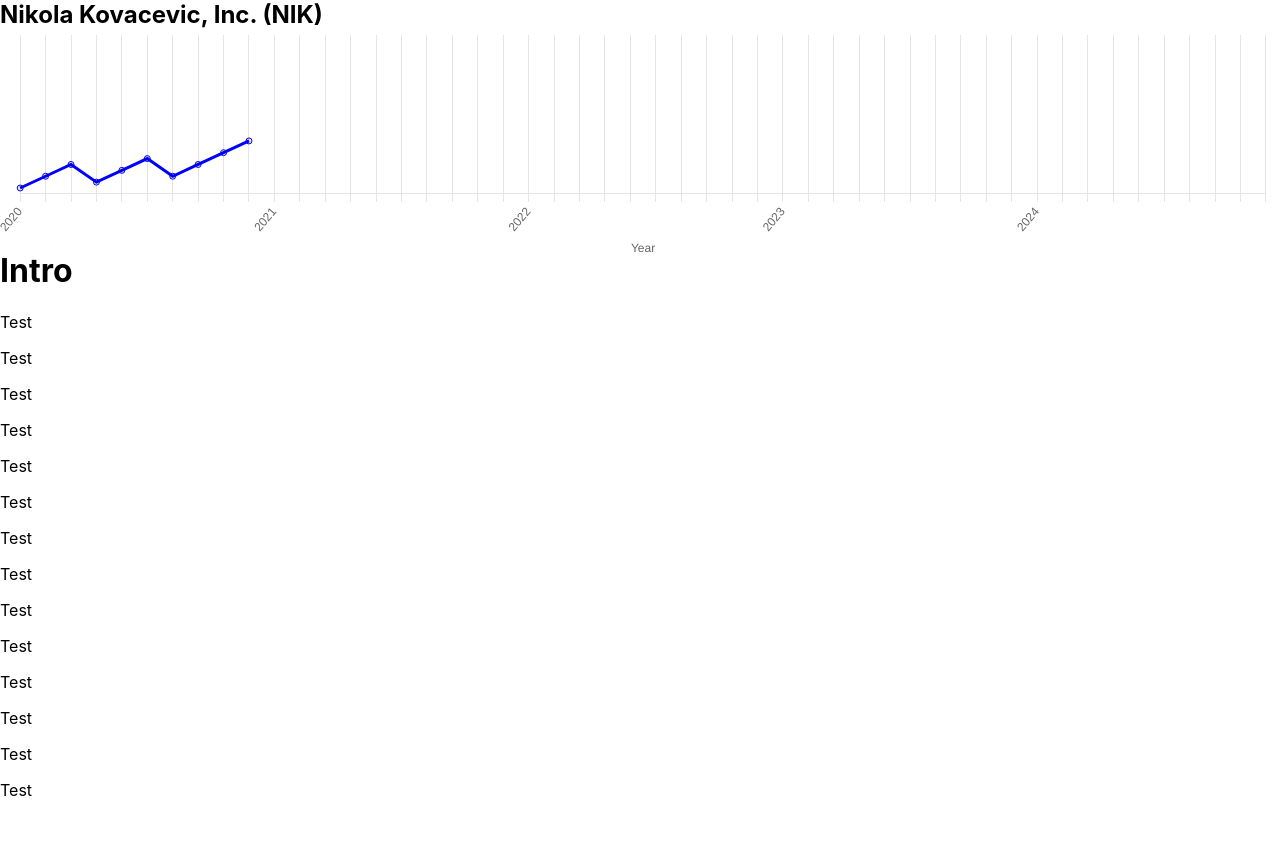
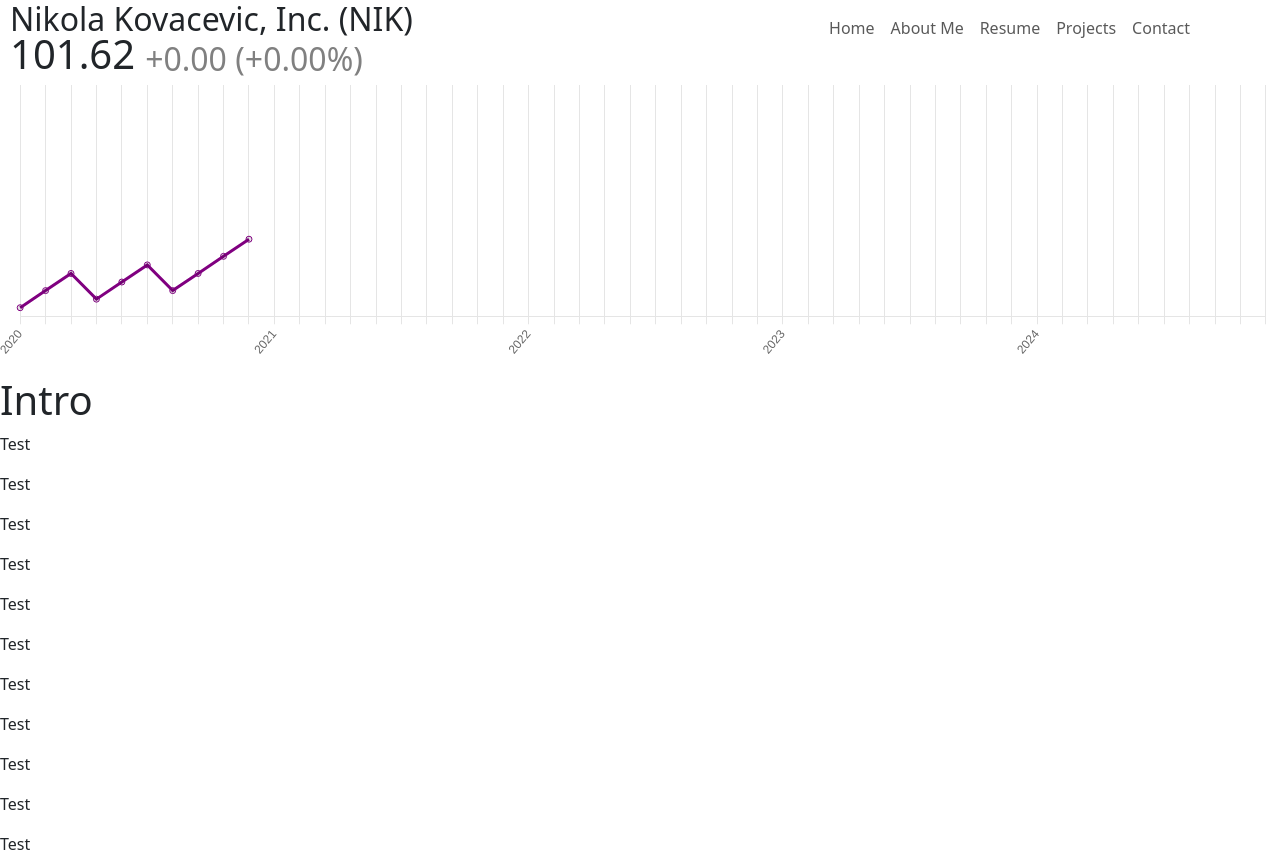
Before and after one commit to nkovace3/Portfolio, a React (Create React App) app in the folder portfolio-website/: page / in a window 1280 px wide. Before the commit the page ends 800 px from the top, so only its background shows below. Built offline with nearby package versions, Linux system fonts and the light colour scheme.

Commit message:
Added NavBar.

```diff
--- a/portfolio-website/package.json
+++ b/portfolio-website/package.json
@@ -6,8 +6,10 @@
     "@testing-library/jest-dom": "^5.17.0",
     "@testing-library/react": "^13.4.0",
     "@testing-library/user-event": "^13.5.0",
+    "bootstrap": "^5.3.2",
     "chart.js": "^4.4.1",
     "react": "^18.2.0",
+    "react-bootstrap": "^2.9.2",
     "react-dom": "^18.2.0",
     "react-scripts": "5.0.1",
     "web-vitals": "^2.1.4"
--- a/portfolio-website/public/index.html
+++ b/portfolio-website/public/index.html
@@ -3,6 +3,7 @@
   <head>
     <meta charset="utf-8" />
     <link rel="icon" href="%PUBLIC_URL%/favicon.ico" />
+    <link href='https://fonts.googleapis.com/css?family=Roboto' rel='stylesheet'>
     <meta name="viewport" content="width=device-width, initial-scale=1" />
     <meta name="theme-color" content="#000000" />
     <meta
--- a/portfolio-website/src/App.css
+++ b/portfolio-website/src/App.css
@@ -1,42 +1,6 @@
-/*
 .main-container {
-  margin-top: 200px;
-  flex: 1;
-  display: flex;
-  flex-direction: column;
-  overflow-y: auto;
-  height: calc(100vh - 230px);
-  scroll-snap-type: y mandatory;
-}
-
-.intro {
-  scroll-snap-align: start;
-  height: calc(100vh - 230px);
-}
-
-.about-me {
-  scroll-snap-align: start;
-  height: calc(100vh - 230px);
-}
-
-.resume {
-  scroll-snap-align: start;
-  height: calc(100vh - 230px);
-}
-
-.projects {
-  scroll-snap-align: start;
-  height: calc(100vh - 230px);
-}
-
-.contact {
-  scroll-snap-align: start;
-  height: calc(100vh - 230px);
-}
-*/
-.main-container {
-  margin-top: 230px;
- height: calc(100vh - 230px);
+  margin-top: 320px;
+ height: calc(100vh - 320px);
   flex: 1;
   display: flex;
   flex-direction: column;
@@ -50,21 +14,21 @@
 .projects,
 .contact {
   scroll-snap-align: start;
-  height: calc(100vh - 230px);
+  height: calc(100vh - 320px);
 }
 .chart-container {
   position: fixed;
   top: 0;
   left: 0;
   width: 100%;
-  height: 230px;
+  height: 280px;
   z-index: 1000;
 
 }
 
 .chart {
   position: absolute;
-  top: 30px; /* Adjusted to give space for the header */
+  top: 80px; /* Adjusted to give space for the header */
   left: 0;
   width: 100%;
   height: 100%;
@@ -72,13 +36,39 @@
 }
 
 .header {
+  margin-left: 10px;
   margin-top: 0px;
   position: fixed;
   top: 0;
   left: 0;
-  width: 100%;
+  width: 500px;
   height: 30px;
   display: flex;
   z-index: 1001;
 
 }
+
+.price-trend-container {
+  display: flex;
+  gap: 10px;
+  align-items: flex-end;
+  margin-left: 10px;
+  width: 500px;
+}
+
+.price, .trend {
+  margin-top: 30px; /* Reset default margin for h1 and h2 */
+  vertical-align: text-bottom; /* Align the bottom of the text */
+}
+
+.green {
+  color: green;
+}
+
+.grey {
+  color: grey;
+}
+
+body {
+  font-family: 'Roboto', sans-serif;
+}
--- a/portfolio-website/src/App.js
+++ b/portfolio-website/src/App.js
@@ -6,6 +6,7 @@ import AboutMe from './components/AboutMe';
 import Resume from './components/Resume';
 import Projects from './components/Projects';
 import Contact from './components/Contact';
+import NavBar from './components/NavBar';
 
 function App() {
   const [scrollPosition, setScrollPosition] = useState(0);
@@ -33,7 +34,7 @@ function App() {
 
   return (
     <div>
-      <div></div>
+      <NavBar />
       <StockChart scrollPosition={scrollPosition} currentSection={currentSection} />
       <div className='main-container'>
         <Intro />
--- /dev/null
+++ b/portfolio-website/src/components/NavBar.jsx
@@ -0,0 +1,122 @@
+// // import Container from 'react-bootstrap/Container';
+// // import Nav from 'react-bootstrap/Nav';
+// // import Navbar from 'react-bootstrap/Navbar';
+// // import React from 'react';
+
+// // const NavBar = () => {
+// //   const scrollToSection = (sectionClassName) => {
+// //     const section = document.querySelector(`.${sectionClassName}`);
+// //     if (section) {
+// //       section.scrollIntoView({ behavior: 'smooth' });
+// //     }
+// //   };
+
+// //   return (
+// //     <Navbar expand="lg" className="p-2">
+// //         <Container>
+// //         <Navbar.Toggle aria-controls="basic-navbar-nav" />
+// //         <Navbar.Collapse id="basic-navbar-nav">
+// //             <Nav className="me-auto">
+
+// //             </Nav>
+// //             <Nav className="ms-auto">
+// //             <Nav.Link onClick={() => scrollToSection('intro')}>Intro</Nav.Link>
+// //             <Nav.Link onClick={() => scrollToSection('about-me')}>About Me</Nav.Link>
+// //             </Nav>
+// //         </Navbar.Collapse>
+// //         </Container>
+// //     </Navbar>
+// //     );
+// // };
+
+// // export default NavBar;
+// import Container from 'react-bootstrap/Container';
+// import Nav from 'react-bootstrap/Nav';
+// import Navbar from 'react-bootstrap/Navbar';
+// import React from 'react';
+
+// const NavBar = () => {
+//   const scrollToSection = (sectionClassName) => {
+//     const section = document.querySelector(`.${sectionClassName}`);
+//     if (section) {
+//       section.scrollIntoView({ behavior: 'smooth' });
+//     }
+//   };
+
+//   return (
+//     <Navbar expand="lg" className="p-2" style={{ zIndex: 1002 }}>
+//       <Container>
+//         <Navbar.Toggle aria-controls="basic-navbar-nav" />
+//         <Navbar.Collapse id="basic-navbar-nav">
+//           <Nav className="ms-auto">
+//             <Nav.Link onClick={() => scrollToSection('intro')}>Intro</Nav.Link>
+//             <Nav.Link onClick={() => scrollToSection('about-me')}>About Me</Nav.Link>
+//             {/* Add similar lines for other sections */}
+//           </Nav>
+//         </Navbar.Collapse>
+//       </Container>
+//     </Navbar>
+//   );
+// };
+
+// export default NavBar;
+import React, { useRef } from 'react';
+import Container from 'react-bootstrap/Container';
+import Nav from 'react-bootstrap/Nav';
+import Navbar from 'react-bootstrap/Navbar';
+
+const NavBar = () => {
+  const mainContainerRef = useRef(null);
+
+//   const scrollToSection = (sectionClassName) => {
+//     console.log('Scrolling to:', sectionClassName);
+//     const section = document.querySelector(`.${sectionClassName}`);
+//     console.log('Found section:', section);
+//     if (section && mainContainerRef.current) {
+//       const offsetTop = section.offsetTop - mainContainerRef.current.offsetTop;
+//       mainContainerRef.current.scrollTo({ top: offsetTop, behavior: 'smooth' });
+//     }
+//   };
+// const scrollToSection = (sectionClassName) => {
+//     const mainContainer = document.querySelector('.main-container');
+//     const section = document.querySelector(`.${sectionClassName}`);
+
+//     if (mainContainer && section) {
+//       const sectionTop = section.offsetTop;
+//       mainContainer.scrollTop = sectionTop;
+//     }
+//   };
+const scrollToSection = (sectionClassName) => {
+    const mainContainer = document.querySelector('.main-container');
+    const section = document.querySelector(`.${sectionClassName}`);
+
+    if (mainContainer && section) {
+      const mainContainerRect = mainContainer.getBoundingClientRect();
+      const sectionRect = section.getBoundingClientRect();
+      const offset = sectionRect.top - mainContainerRect.top;
+
+      mainContainer.scrollTop += offset;
+    }
+  };
+
+
+  return (
+    <Navbar expand="lg" className="p-2" style={{ zIndex: 1002 }}>
+      <Container>
+        <Navbar.Toggle aria-controls="basic-navbar-nav" />
+        <Navbar.Collapse id="basic-navbar-nav">
+          <Nav className="me-auto"></Nav>
+          <Nav className="ms-auto">
+            <Nav.Link onClick={() => scrollToSection('intro')}>Home</Nav.Link>
+            <Nav.Link onClick={() => scrollToSection('about-me')}>About Me</Nav.Link>
+            <Nav.Link onClick={() => scrollToSection('resume')}>Resume</Nav.Link>
+            <Nav.Link onClick={() => scrollToSection('projects')}>Projects</Nav.Link>
+            <Nav.Link onClick={() => scrollToSection('contact')}>Contact</Nav.Link>
+          </Nav>
+        </Navbar.Collapse>
+      </Container>
+    </Navbar>
+  );
+};
+
+export default NavBar;
--- a/portfolio-website/src/components/StockChart.jsx
+++ b/portfolio-website/src/components/StockChart.jsx
@@ -1,133 +1,5 @@
-// import React, { useEffect, useRef, useState } from 'react';
-// import { Chart } from 'chart.js/auto';
-// import '../css/StockChart.css';
-// import smiley from '../smiley.png';
-
-// const StockChart = ({ currentSection }) => {
-//   const chartRef = useRef(null);
-//   const imageRef = useRef(null);
-//   const chartInstanceRef = useRef(null);
-//   const mainContainer = document.querySelector('.main-container');
-
-
-//   const stockData = [
-//     100, 120, 140, 110, 130, 150, 120, 140, 160, 180,
-//     200, 170, 190, 210, 180, 200, 220, 190, 210, 230,
-//     200, 220, 240, 210, 230, 250, 220, 240, 260, 250,
-//     270, 240, 260, 280, 250, 270, 290, 260, 280, 300,
-//     270, 290, 310, 280, 300, 320, 310, 330, 340, 350
-//   ];
-
-//   const labels = Array.from({ length: stockData.length }, (_, i) =>
-//     (i % 10 === 0 && i / 10 < 6) ? (2020 + Math.floor(i / 10)).toString() : ''
-//   );
-
-//   useEffect(() => {
-//     const ctx = chartRef.current.getContext('2d');
-
-//     // Create the initial chart with all data points visible
-//     const chartInstance = new Chart(ctx, {
-//       type: 'line',
-//       data: {
-//         labels: labels,
-//         datasets: [
-//           {
-//             label: 'Stock Chart',
-//             data: stockData,
-//             borderColor: 'blue',
-//             fill: false,
-//           },
-//         ],
-//       },
-//       options: {
-//         responsive: true,
-//         maintainAspectRatio: false,
-//         scales: {
-//           x: {
-//             title: {
-//               display: true,
-//               text: 'Year',
-//             },
-//           },
-//           y: {
-//             display: false, // Hide the y-axis
-//             ticks: {
-//               stepSize: 10,
-//             },
-//           },
-//         },
-//         plugins: {
-//           legend: {
-//             display: false, // Hide the legend
-//           },
-//           tooltip: {
-//             enabled: false, // Disable the tooltip
-//           },
-//         },
-//       },
-//     });
-
-//     // Save the Chart instance to a ref for later destruction
-//     chartInstanceRef.current = chartInstance;
-
-//     // Clean up the chart on component unmount
-//     return () => {
-//       if (chartInstanceRef.current) {
-//         chartInstanceRef.current.destroy();
-//       }
-//     };
-//   }, [stockData, labels]); // Include stockData and labels in the dependencies array
-
-//   // useEffect(() => {
-//   //   // Assuming each section displays 10 data points
-//   //   const dataPointsToShow = (currentSection + 1) * 10;
-
-//   //   const ctx = chartRef.current.getContext('2d');
-//   //   if (ctx && chartInstanceRef.current) {
-//   //     ctx.clearRect(0, 0, ctx.canvas.width, ctx.canvas.height);
-
-//   //     // Update the existing Chart instance
-//   //     chartInstanceRef.current.data.labels = labels;
-//   //     chartInstanceRef.current.data.datasets[0].data = stockData.map((value, index) =>
-//   //       index < dataPointsToShow ? value : null
-//   //     );
-//   //     chartInstanceRef.current.update();
-//   //   }
-//   // }, [currentSection, labels, stockData]);
-//   useEffect(() => {
-//     // Assuming each section displays 10 data points
-//     const dataPointsToShow = (currentSection + 1) * 10;
-
-//     if (chartInstanceRef.current) {
-//       const chartData = chartInstanceRef.current.data.datasets[0].data;
-
-//       // Update the existing Chart instance in place
-//       for (let i = 0; i < stockData.length; i++) {
-//         chartData[i] = i < dataPointsToShow ? stockData[i] : null;
-//       }
-
-//       chartInstanceRef.current.update();
-//     }
-//   }, [currentSection, stockData]);
-
-//   return (
-//     <div>
-//       <div className='chart-container'>
-//         <div>
-//           <h2 className='header'>Nikola Kovacevic, Inc. (NIK)</h2>
-//         </div>
-//         {/* Image riding along the chart line */}
-//         <img ref={imageRef} src={smiley} alt='Stock Image' className='stock-image' />
-//         <canvas ref={chartRef} className='chart' />
-//       </div>
-//     </div>
-//   );
-// };
-
-// export default StockChart;
 import React, { useEffect, useRef } from 'react';
 import { Chart } from 'chart.js/auto';
-import '../css/StockChart.css';
 
 const StockChart = ({ currentSection }) => {
   const chartRef = useRef(null);
@@ -145,6 +17,9 @@ const StockChart = ({ currentSection }) => {
     (i % 10 === 0 && i / 10 < 6) ? (2020 + Math.floor(i / 10)).toString() : ''
   );
 
+  const prices = [101.62, 198.67, 201.35, 267.09, 273.98];
+  const trends = ['+0.00 (+0.00%)', '+97.05 (+95.50%)', '+2.68 (+1.35%)', '+65.74 (+32.65%)', '+6.89 (+2.58%)']
+
   useEffect(() => {
     const ctx = chartRef.current.getContext('2d');
 
@@ -157,7 +32,7 @@ const StockChart = ({ currentSection }) => {
           {
             label: 'Stock Chart',
             data: stockData,
-            borderColor: 'blue',
+            borderColor: 'purple',
             fill: false,
           },
         ],
@@ -165,32 +40,33 @@ const StockChart = ({ currentSection }) => {
       options: {
         responsive: true,
         maintainAspectRatio: false,
+        aspectRatio: 1,
         scales: {
           x: {
             title: {
-              display: true,
+              display: false,
               text: 'Year',
             },
           },
           y: {
-            display: false, // Hide the y-axis
+            display: false,
             ticks: {
               stepSize: 10,
             },
-            min: 90,  // Set the minimum y-axis value
-            max: 360,  // Set the maximum y-axis value
+            min: 90,
+            max: 360,
           },
         },
         plugins: {
           legend: {
-            display: false, // Hide the legend
+            display: false,
           },
           tooltip: {
-            enabled: false, // Disable the tooltip
+            enabled: false,
           },
         },
         animation: {
-          duration: 0, // Disable animation
+          duration: 0,
         },
       },
     });
@@ -222,11 +98,30 @@ const StockChart = ({ currentSection }) => {
     }
   }, [currentSection, stockData]);
 
+  useEffect(() => {
+    // Update the price based on the current section
+    const priceElement = document.querySelector('.price');
+    const trendElement = document.querySelector('.trend');
+    if (priceElement&&trendElement) {
+      priceElement.textContent = `${prices[currentSection]}`;
+      trendElement.textContent = `${trends[currentSection]}`;
+      if (currentSection === 0) {
+        trendElement.classList.remove('green');
+        trendElement.classList.add('grey');
+      } else {
+        trendElement.classList.remove('grey');
+        trendElement.classList.add('green');
+      }
+    }
+  }, [currentSection, prices, trends]);
+
   return (
     <div>
       <div className='chart-container'>
-        <div>
-          <h2 className='header'>Nikola Kovacevic, Inc. (NIK)</h2>
+        <h2 className='header'>Nikola Kovacevic, Inc. (NIK)</h2>
+        <div className='price-trend-container'>
+          <h1 className='price'></h1>
+          <h2 className='trend'></h2>
         </div>
         <canvas ref={chartRef} className='chart' />
       </div>
--- a/portfolio-website/src/index.js
+++ b/portfolio-website/src/index.js
@@ -3,6 +3,7 @@ import ReactDOM from 'react-dom/client';
 import './index.css';
 import App from './App';
 import reportWebVitals from './reportWebVitals';
+import 'bootstrap/dist/css/bootstrap.min.css';
 
 const root = ReactDOM.createRoot(document.getElementById('root'));
 root.render(
```
Also changed, not shown: portfolio-website/src/css/StockChart.css (deleted, +0 -28 lines), portfolio-website/src/smiley.png (deleted), 1 other file (tests, documents, lock files or other folders).
